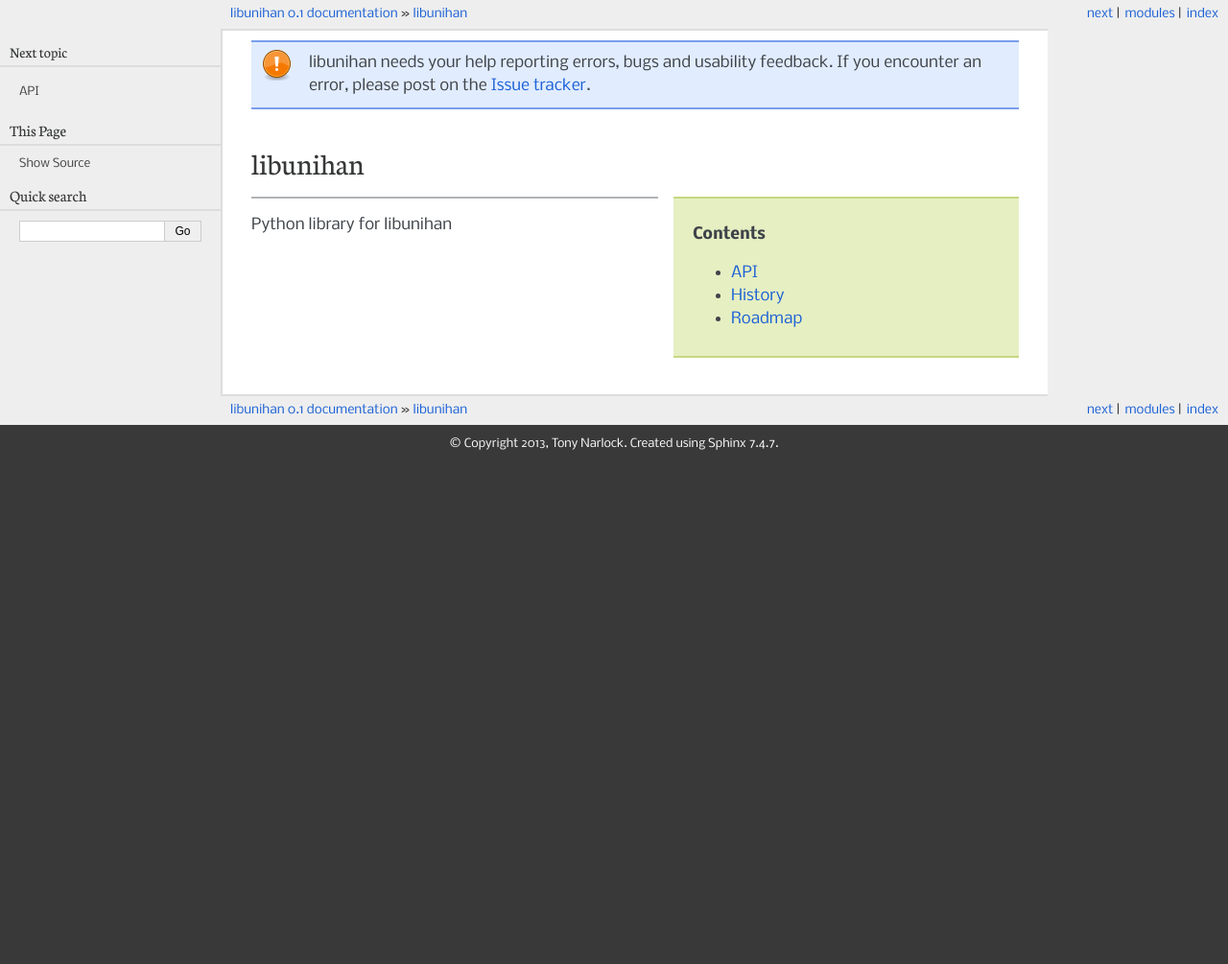
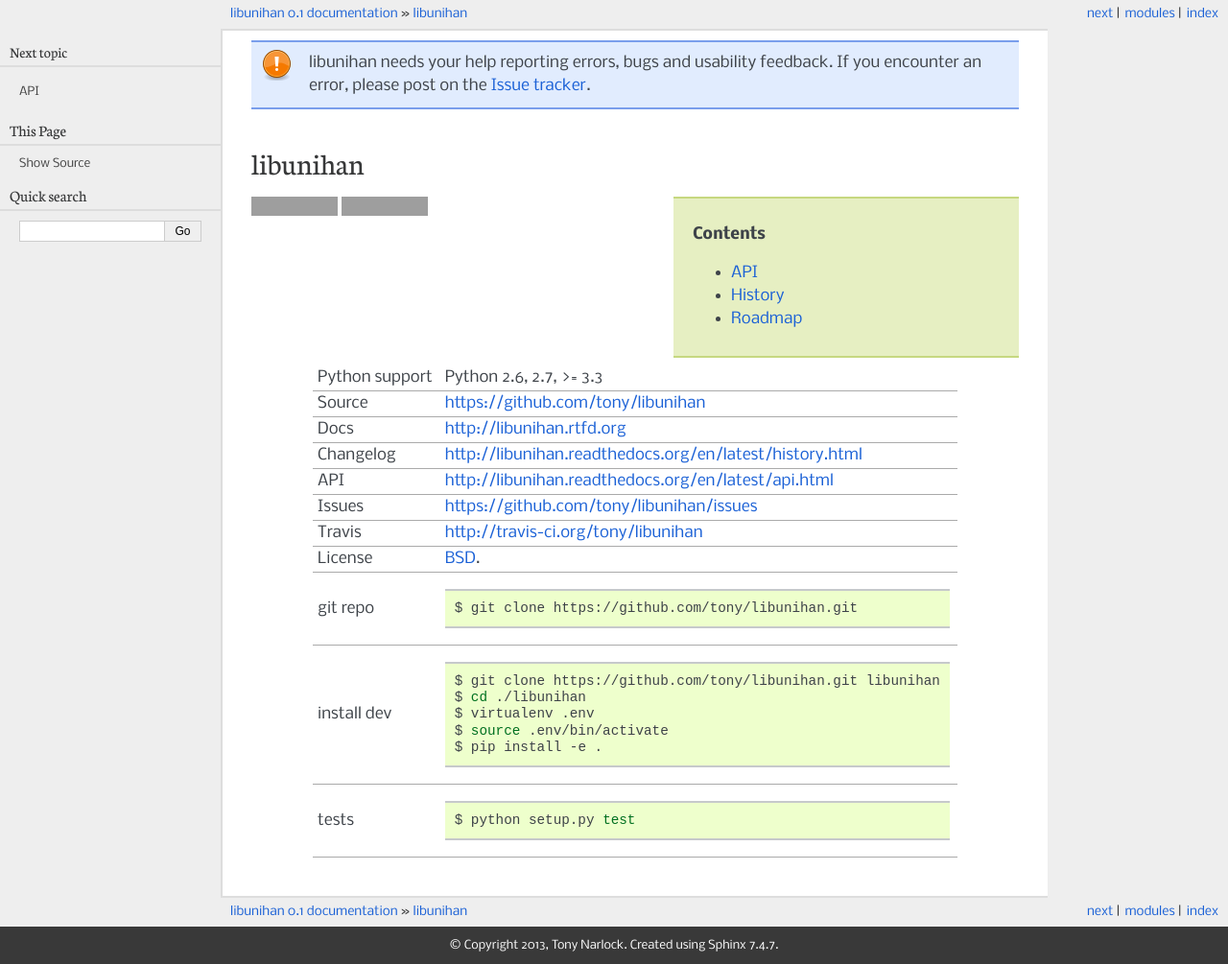
Before and after one commit to cihai/cihai, a Sphinx documentation site: the page built from doc/index.rst, in a window 1280 px wide. Shown: the whole page at 96% size. Built offline with Sphinx 7.4.7, drawn with Linux system fonts in a browser that asks for light colours; before the commit the page ends 900 px from its top, so only the background shows below that; grey boxes are pictures that could not be loaded.

```diff
--- a/README.rst
+++ b/README.rst
@@ -1,4 +1,35 @@
-libunihan
-=========
+``libunihan`` - Wrapper for Unihan.
 
-Python library for libunihan
+.. image:: https://travis-ci.org/tony/libunihan.png?branch=master
+    :target: https://travis-ci.org/tony/libunihan
+
+.. image:: https://badge.fury.io/py/libunihan.png
+    :target: http://badge.fury.io/py/libunihan
+
+==============  ==========================================================
+Python support  Python 2.6, 2.7, >= 3.3
+Source          https://github.com/tony/libunihan
+Docs            http://libunihan.rtfd.org
+Changelog       http://libunihan.readthedocs.org/en/latest/history.html
+API             http://libunihan.readthedocs.org/en/latest/api.html
+Issues          https://github.com/tony/libunihan/issues
+Travis          http://travis-ci.org/tony/libunihan
+License         `BSD`_.
+git repo        .. code-block:: bash
+
+                    $ git clone https://github.com/tony/libunihan.git
+install dev     .. code-block:: bash
+
+                    $ git clone https://github.com/tony/libunihan.git libunihan
+                    $ cd ./libunihan
+                    $ virtualenv .env
+                    $ source .env/bin/activate
+                    $ pip install -e .
+tests           .. code-block:: bash
+
+                    $ python setup.py test
+==============  ==========================================================
+
+.. _BSD: http://opensource.org/licenses/BSD-3-Clause
+.. _Documentation: http://libunihan.readthedocs.org/en/latest/
+.. _API: http://libunihan.readthedocs.org/en/latest/api.html
--- a/doc/conf.py
+++ b/doc/conf.py
@@ -3,8 +3,7 @@
 # libunihan documentation build configuration file, created by
 # sphinx-quickstart on Mon Sep 23 12:38:49 2013.
 #
-# This file is execfile()d with the current directory set to its containing dir.
-#
+# This file is execfile()d with the current directory set to its containing dir.  #
 # Note that not all possible configuration values are present in this
 # autogenerated file.
 #
@@ -33,6 +32,7 @@
     'sphinx.ext.intersphinx',
     'sphinx.ext.todo',
     'sphinxarg.ext',
+    'changelog',
 ]
 
 # Add any paths that contain templates here, relative to this directory.
@@ -266,3 +266,16 @@
 
 # Example configuration for intersphinx: refer to the Python standard library.
 intersphinx_mapping = {'http://docs.python.org/': None, 'pip': ('http://sphinx.readthedocs.org/en/latest/', None)}
+
+# section names - optional
+changelog_sections = ["general", "rendering", "tests", "docs"]
+
+# tags to sort on inside of sections - also optional
+changelog_inner_tag_sort = ["feature", "bug"]
+
+# how to render changelog links - these are plain
+# python string templates, ticket/pullreq/changeset number goes
+# in "%s"
+changelog_render_ticket = "https://github.com/tony/libunihan/issues/%s"
+changelog_render_pullreq = "https://github.com/tony/libunihan/pulls/%s"
+changelog_render_changeset = "https://github.com/tony/libunihan/commit/%s"
--- a/doc/roadmap.rst
+++ b/doc/roadmap.rst
@@ -5,4 +5,4 @@
 =======
 
 .. include:: ../TODO
-    :start-line: 5
+    :start-line: 4
```
Also changed, not shown: 3 other files.
